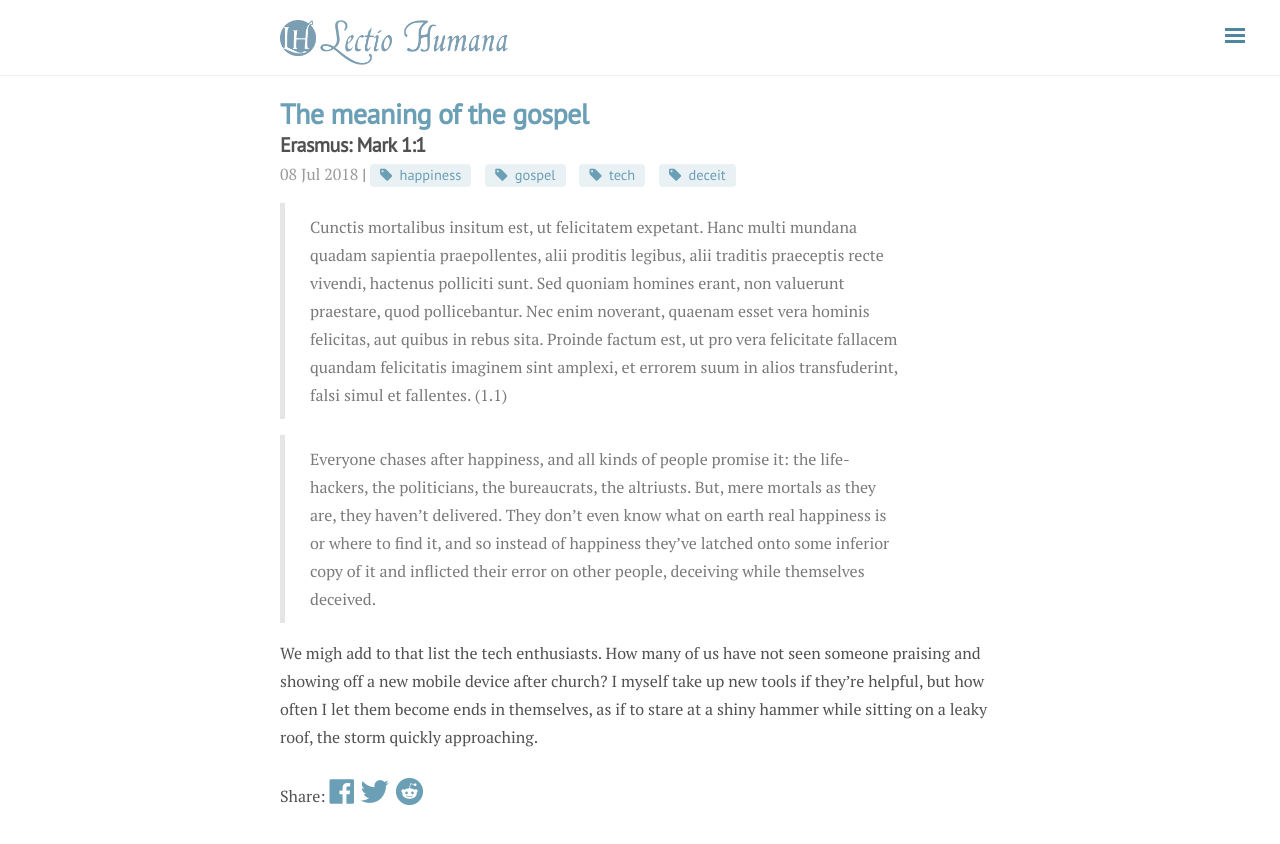
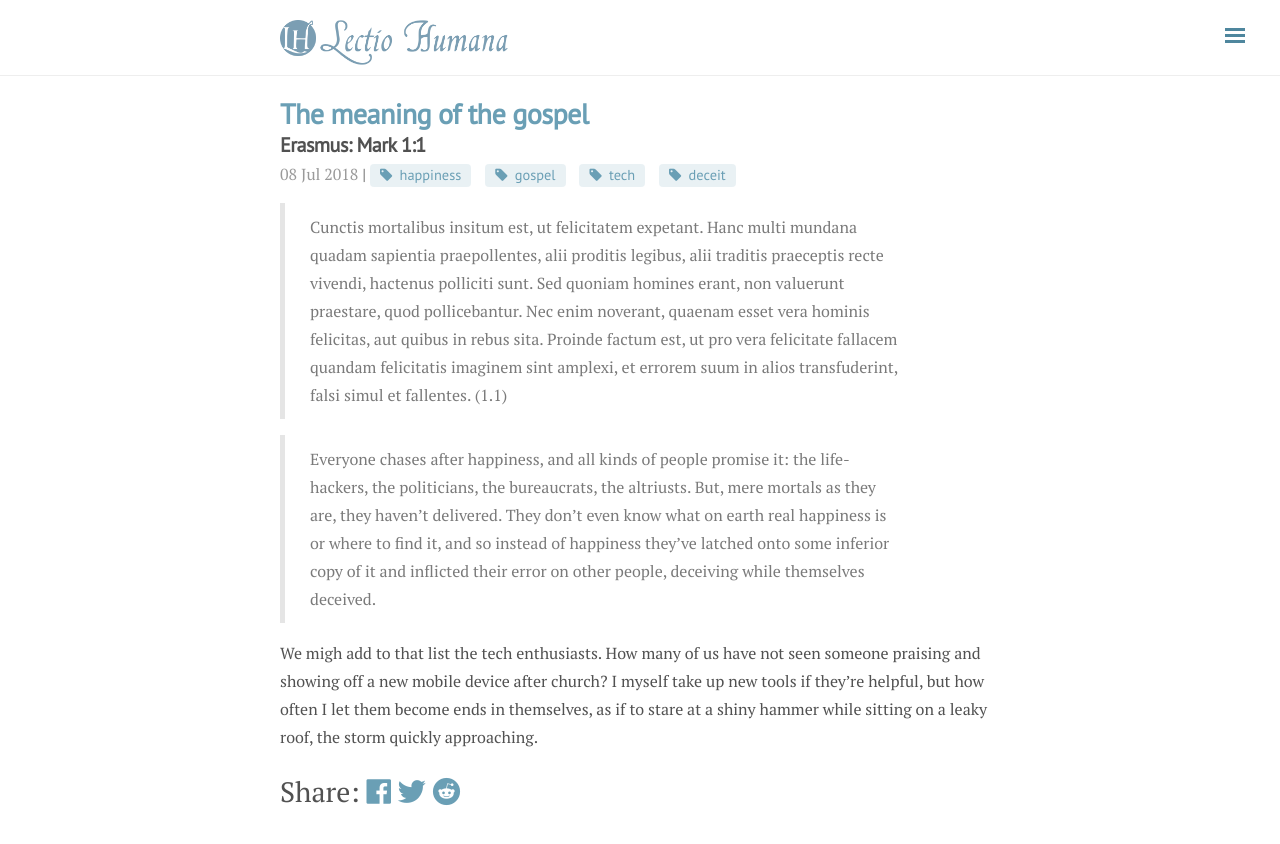
Before and after one commit to fpsvogel/lectiohumana, a Jekyll site: the page built from _posts/2018-07-08-Erasmus-Mark-01.01.md, in a window 1280 px wide. Shown: the top 844 px of the page. Built offline with Jekyll 4.4.1, drawn with Linux system fonts in a browser that asks for light colours; nearby versions of some CDN libraries.

Commit message:
share bar v14

```diff
--- a/_includes/contact.html
+++ b/_includes/contact.html
@@ -10,7 +10,7 @@
 {% assign iconname = 'envelope' %}
 {% assign fa = 'fas fa' %}
 {% endif %}
-<a href="{{ contact[1] }}" style="text-decoration: none; font-size: 1.4rem">
+<a href="{{ contact[1] }}" style="text-decoration: none; font-size: 1.0rem">
   <i class="{{ fa }}-{{ iconname }}" aria-hidden="true"></i>
 </a>
 {% assign current_index = current_index | plus: 1 %}
--- a/_includes/share.html
+++ b/_includes/share.html
@@ -1,4 +1,4 @@
-<div class="sidebar-personal-info-section">
+<div class="sidebar-personal-info-section" style="font-size: 1.4rem">
 <p> Share:
 <a href="https://www.google.com/" style="text-decoration: none; font-size: 1.4rem">
   <i class="fab fa-facebook" aria-hidden="true"></i>
--- a/_scss/component/_sidebar.scss
+++ b/_scss/component/_sidebar.scss
@@ -203,7 +203,6 @@ a.sidebar-nav-item:focus {
   .sidebar-personal-info-section {
     &:not(:first-of-type) {
       margin-top: .75rem;
-	  font-size: 1.0rem;
     }
     line-height: 1rem;
     a, strong {
```
